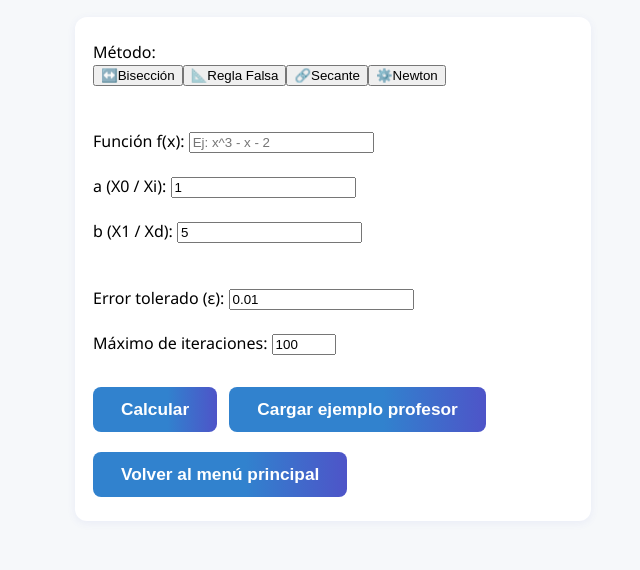
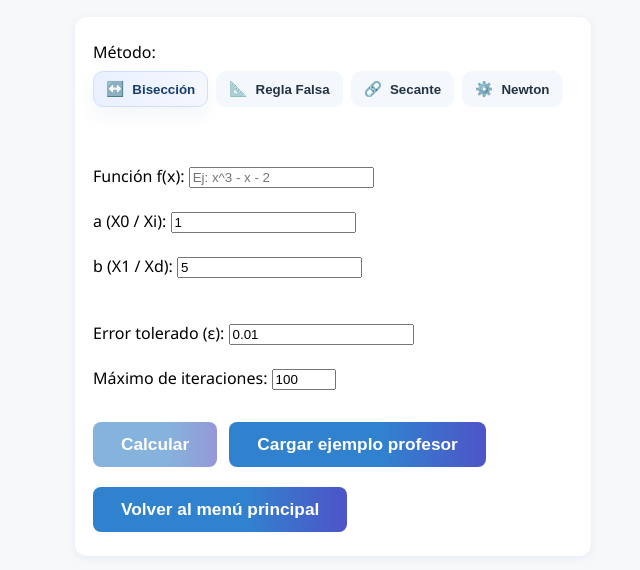
Before and after one commit to Istractuss/healtsuite_app, a plain HTML site: page metodos-numericos.html in a window 1280 px wide. Shown: the part 132-702 px from the top of the page, without its empty margins (307-947 px from the left). Drawn offline with Linux system fonts and the light colour scheme.

Commit message:
Add files via upload

```diff
--- a/css/metodos-numericos.css
+++ b/css/metodos-numericos.css
@@ -66,3 +66,18 @@
   background: linear-gradient(90deg, #4e54c8 40%, #3182ce 100%);
   transform: translateY(-2px) scale(1.04);
 }
+
+/* Selector de método - pills */
+#metodo-seleccionado { display: none; }
+.metodo-pills { display:flex; gap:8px; flex-wrap:wrap; margin:8px 0 14px 0; }
+.metodo-pill { display:inline-flex; align-items:center; gap:8px; padding:8px 12px; border-radius:10px; border:1px solid transparent; background:#f4f7fb; cursor:pointer; font-weight:600; color:#223344; transition:transform .12s, box-shadow .12s, background .12s; }
+.metodo-pill .metodo-pill-icon { font-size:1.1em; }
+.metodo-pill:hover { transform:translateY(-2px); box-shadow: 0 6px 18px rgba(50,60,90,0.06); }
+.metodo-pill.active { background: linear-gradient(90deg,#e9f0ff 0%, #f5f7ff 100%); border-color:#cfe0ff; box-shadow: 0 8px 20px rgba(46,84,168,0.06); }
+.metodo-pill.active .metodo-pill-label { color:#163e6d; }
+
+/* descripción bajo el selector */
+#metodo-desc { margin-top:6px; color:#334455; font-size:0.95rem; }
+
+/* botón deshabilitado más evidente */
+button[disabled] { opacity:0.6; cursor:not-allowed; filter:grayscale(8%); }
```
